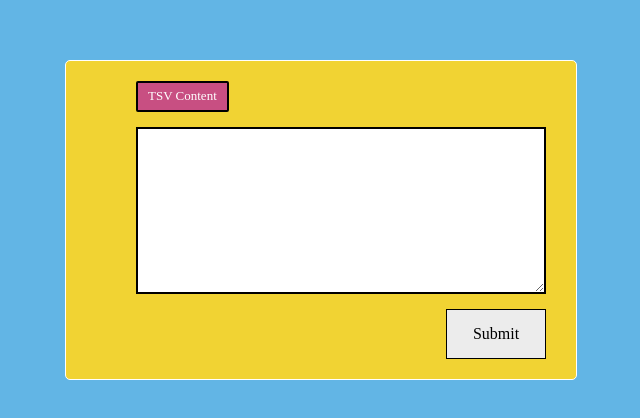
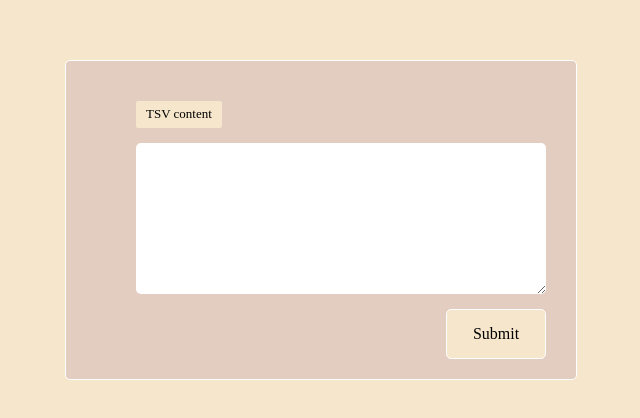
Before and after one commit to SmithVyne/vantage_shop, a React (Create React App) app: page / in a window 1280 px wide. Shown: the part 180-598 px from the top of the page, without its empty margins (319-959 px from the left). Built offline with nearby package versions, Linux system fonts and the light colour scheme.

Commit message:
Create modal

```diff
--- a/src/components/App.js
+++ b/src/components/App.js
@@ -1,20 +1,39 @@
 import '../styles/App.css';
 import {useState} from 'react';
+import Form from './Form';
+import Modal from './Modal';
+
+const apiUrl = 'http://localhost:3002';
 
 const App = () => {
   const [tsv, setTsv] = useState("");
+  const [loading, setLoading] = useState(false);
+  const [data, setData] = useState({});
+  const [showModal, setShowModal] = useState(false);
 
-  const handleSubmit = () => {
-    console.log(tsv)
+  const handleSubmit = async () => {
+    setLoading(true);
+
+    await fetch(`${apiUrl}`, {
+        method: 'POST',
+        headers: {
+            'Content-Type': 'application/json'
+        },
+        body: JSON.stringify({tsv})
+    })
+    .then(res => res.json())
+    .then(dt => {
+      setData(dt);
+      console.log(dt);
+      setLoading(false);
+    })
+    .catch(e => console.log(e));
   }
 
   return (
     <main>
-      <form>
-        <label htmlFor="tsv">TSV Content</label>
-        <textarea name="tsv" onChange={({target}) => setTsv(target.value)} value={tsv} />
-        <span className="form-bottom"><button className="send-tsv" type="button" onClick={handleSubmit}>Submit</button></span>
-      </form>
+      <Form tsv={tsv} setTsv={setTsv} handleSubmit={handleSubmit} loading={loading} />
+      <Modal data={data} showModal={showModal} setShowModal={setShowModal} />
     </main>
   );
 }
--- /dev/null
+++ b/src/components/Form.js
@@ -0,0 +1,11 @@
+import React from 'react';
+
+export default function Form({tsv, setTsv, handleSubmit, loading}) {
+    return (
+        <form>
+            <label htmlFor="tsv">TSV content</label>
+            <textarea onChange={({target}) => setTsv(target.value)} value={tsv} />
+            <span id={`${loading ? 'loading' : ''}`} className="form-bottom"><button className="send-tsv" type="button" onClick={handleSubmit}>Submit</button></span>
+        </form>
+    )
+}
--- /dev/null
+++ b/src/components/Modal.js
@@ -0,0 +1,12 @@
+import React from 'react';
+
+export default function Modal({showModal, data, setShowModal}) {
+    return (
+        <>
+            {showModal &&
+            <div className="modal-background">
+                <div className="modal"></div>
+            </div>}
+        </>
+    )
+};
--- a/src/styles/App.css
+++ b/src/styles/App.css
@@ -8,7 +8,9 @@
 body, #root {
   width: 100vw;
   height: 100vh;
-  background-color: #62b5e5;
+  background-color: #f6e6cb;
+  margin: 0;
+  padding: 0;
 }
 
 main {
@@ -27,18 +29,16 @@ form{
   width: 40%;
   height: 40%;
   border-radius: 5px;
-  padding: 20px 30px 20px 70px;
-  background-color: #f1d333;
+  padding: 40px 30px 20px 70px;
+  background-color: #e3cdc1;
 }
 
 label {
   width: max-content;
   text-align: left;
-  background-color: #c84f82;
+  background-color: #f6e6cb;
   padding: 6px 10px;
   border-radius: 2px;
-  border: 2px double #000;
-  color: #fff;
   font-size: 13px;
 }
 
@@ -47,28 +47,40 @@ textarea {
   justify-self: right;
   width: 100%;
   height: 100%;
-  border: 2px solid black;
+  border: none;
+  border-radius: 5px;
   margin: 15px 0;
   font-family: sans-serif;
   outline: none;
+  padding: 10px;
 }
 
 button.send-tsv {
   width: 100px;
   height: 50px;
-  background-color: #ececec;
-  border: 1px solid;
+  border: 1px solid #fff;
+  background-color: #f6e6cb;
+  border-radius: 5px;
 }
 
 button.send-tsv:hover {
   cursor: pointer;
-  background-color: black;
-  color: white;
+  background-color: #e7d4b5;
+}
+
+#loading:hover {
+  cursor: progress;
 }
 
 .form-bottom {
   width: 100%;
   text-align: right;
+}
+
+.modal-background {
+  position: fixed;
+  width: 100%;
+  height: 100%;
 }
 
 @media screen and (max-width: 900px) {
```
